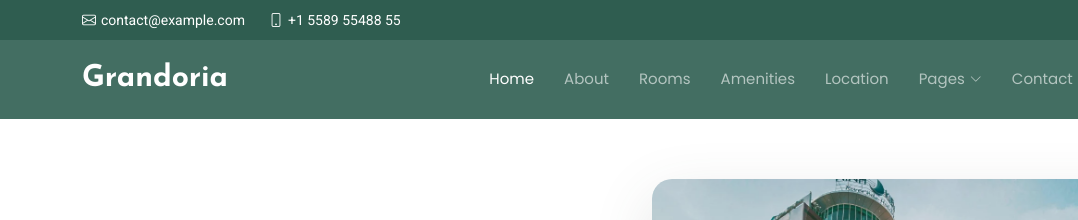
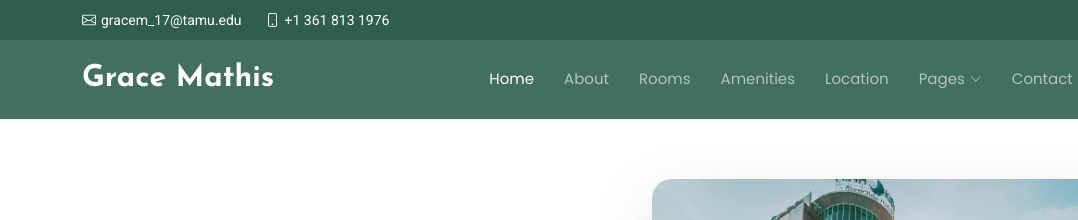
Before and after one commit to grace-mathis/grace-mathis, a plain HTML site: page index.html in a window 1280 px wide. Shown: the top 220 px of the page, 0-1078 px from the left. Drawn offline with Linux system fonts and the light colour scheme.

Commit message:
Update index.html

```diff
--- a/index.html
+++ b/index.html
@@ -43,8 +43,8 @@
     <div class="topbar d-flex align-items-center dark-background">
       <div class="container d-flex justify-content-center justify-content-md-between">
         <div class="contact-info d-flex align-items-center">
-          <i class="bi bi-envelope d-flex align-items-center"><a href="mailto:contact@example.com">contact@example.com</a></i>
-          <i class="bi bi-phone d-flex align-items-center ms-4"><span>+1 5589 55488 55</span></i>
+          <i class="bi bi-envelope d-flex align-items-center"><a href="mailto:contact@example.com">gracem_17@tamu.edu</a></i>
+          <i class="bi bi-phone d-flex align-items-center ms-4"><span>+1 361 813 1976</span></i>
         </div>
         <div class="social-links d-none d-md-flex align-items-center">
           <a href="#" class="twitter"><i class="bi bi-twitter-x"></i></a>
@@ -61,7 +61,7 @@
         <a href="index.html" class="logo d-flex align-items-center">
           <!-- Uncomment the line below if you also wish to use an image logo -->
           <!-- <img src="assets/img/logo.webp" alt=""> -->
-          <h1 class="sitename">Grandoria</h1>
+          <h1 class="sitename">Grace Mathis</h1>
         </a>
 
         <nav id="navmenu" class="navmenu">
```
